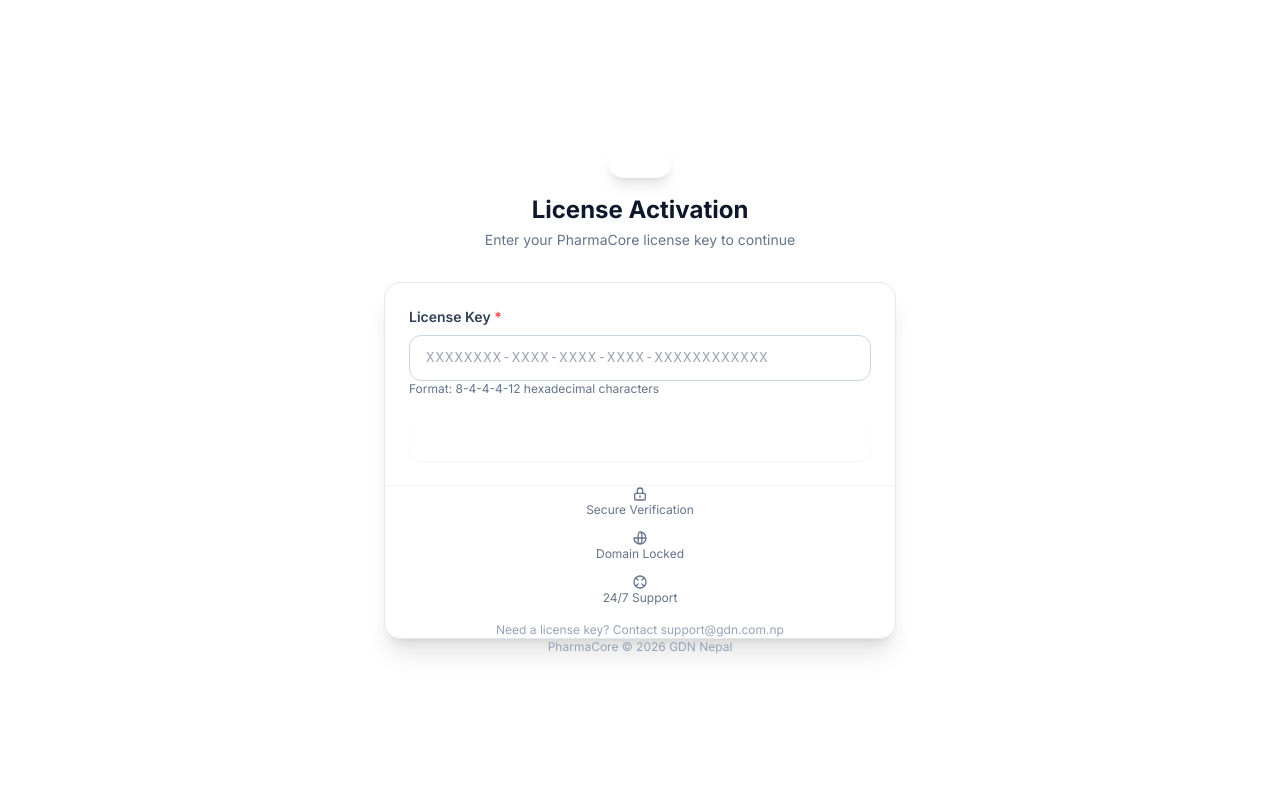
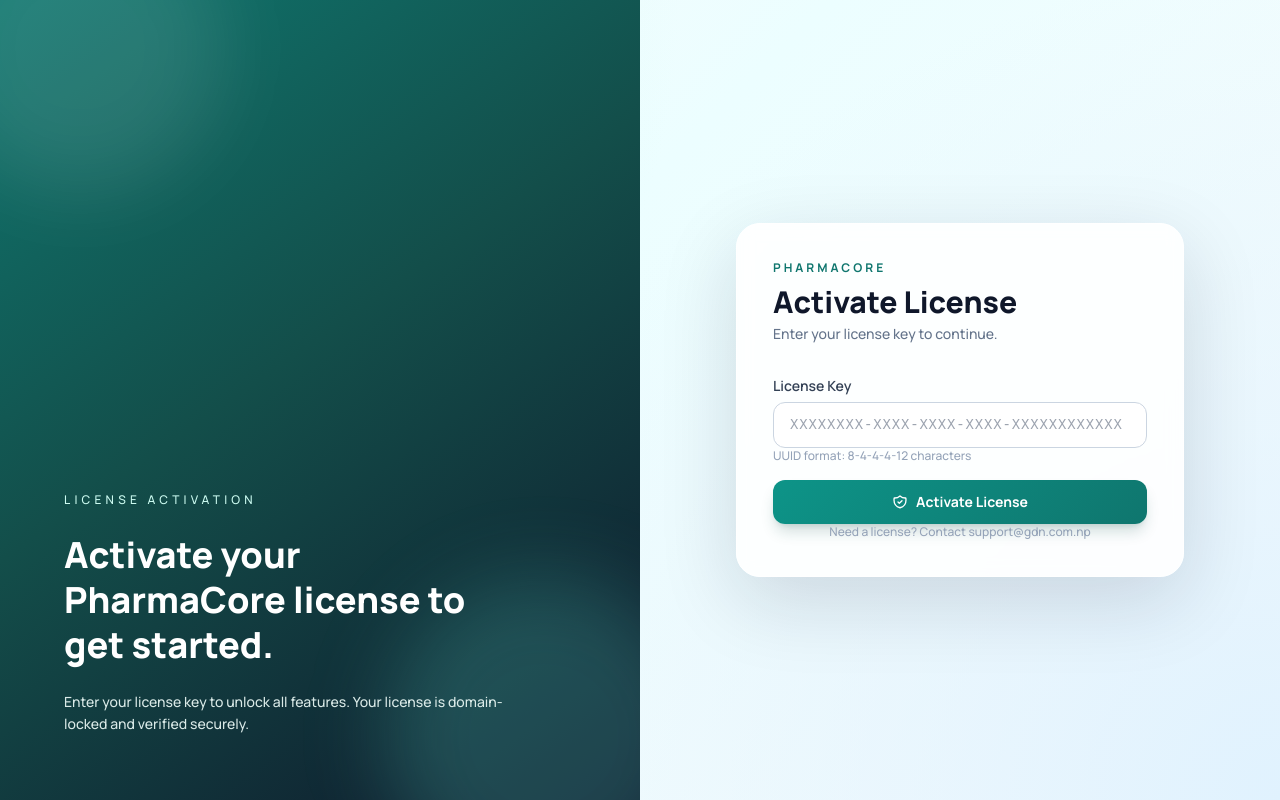
Before and after one commit to gdnnepal/PharmaCore, a PHP site: page /activate.php in a window 1280 px wide. Run offline with PHP 8.4, Linux system fonts and the light colour scheme; data that the repository does not hold is empty; some libraries are stand-ins or nearby versions.

Commit message:
ui: redesign activate.php to match login page theme (split layout, Manrope font, teal gradient)

```diff
--- a/activate.php
+++ b/activate.php
@@ -144,63 +144,53 @@ if($pdo !== null && $success === '' && $error === ''){
     <link rel="stylesheet" href="<?= h($baseUrl . '/css/style.css') ?>">
     <link rel="preconnect" href="https://fonts.googleapis.com">
     <link rel="preconnect" href="https://fonts.gstatic.com" crossorigin>
-    <link href="https://fonts.googleapis.com/css2?family=Inter:wght@400;500;600;700&display=swap" rel="stylesheet">
+    <link href="https://fonts.googleapis.com/css2?family=Manrope:wght@500;600;700;800&display=swap" rel="stylesheet">
     <style>
-        body { font-family: 'Inter', system-ui, sans-serif; }
-        .key-input { font-family: 'Courier New', monospace; letter-spacing: 0.08em; }
+        :root {
+            --ink: #0f172a;
+            --mint: #0d9488;
+            --mint-deep: #0f766e;
+            --sand: #f8fafc;
+        }
+        body { font-family: 'Manrope', system-ui, sans-serif; }
+        .key-input { font-family: 'Courier New', monospace; letter-spacing: 0.06em; }
         @keyframes spin { to { transform: rotate(360deg); } }
         .spinner { animation: spin 0.8s linear infinite; }
     </style>
 </head>
-<body class="min-h-screen bg-gradient-to-br from-slate-50 via-white to-teal-50 flex items-center justify-center p-6">
-    <div class="w-full max-w-lg">
+<body class="min-h-screen bg-[radial-gradient(circle_at_top_left,_#ccfbf1,_transparent_45%),radial-gradient(circle_at_bottom_right,_#e0f2fe,_transparent_55%),linear-gradient(135deg,#f8fafc_0%,#ecfeff_40%,#f8fafc_100%)] text-slate-800">
+    <div class="min-h-screen grid lg:grid-cols-2">
+        <!-- Left panel — same as login page -->
+        <section class="hidden lg:flex relative overflow-hidden p-12 xl:p-16 bg-[linear-gradient(145deg,#0f766e_0%,#134e4a_45%,#0f172a_100%)] text-white">
+            <div class="absolute -top-24 -left-16 w-72 h-72 rounded-full bg-white/10 blur-2xl"></div>
+            <div class="absolute -bottom-24 -right-16 w-80 h-80 rounded-full bg-teal-300/20 blur-2xl"></div>
+            <div class="relative z-10 max-w-md self-end space-y-6">
+                <p class="text-xs tracking-[0.35em] uppercase text-teal-100">License Activation</p>
+                <h1 class="text-4xl font-extrabold leading-tight">Activate your PharmaCore license to get started.</h1>
+                <p class="text-teal-50/90 text-sm leading-relaxed">Enter your license key to unlock all features. Your license is domain-locked and verified securely.</p>
+            </div>
+        </section>
 
-        <!-- Logo / Brand -->
-        <div class="text-center mb-8">
-            <div class="inline-flex items-center justify-center w-16 h-16 rounded-2xl bg-gradient-to-br from-teal-600 to-teal-800 shadow-lg mb-4">
-                <svg class="w-8 h-8 text-white" fill="none" stroke="currentColor" viewBox="0 0 24 24">
-                    <path stroke-linecap="round" stroke-linejoin="round" stroke-width="1.8" d="M9 12l2 2 4-4m5.618-4.016A11.955 11.955 0 0112 2.944a11.955 11.955 0 01-8.618 3.04A12.02 12.02 0 003 9c0 5.591 3.824 10.29 9 11.622 5.176-1.332 9-6.03 9-11.622 0-1.042-.133-2.052-.382-3.016z"/>
-                </svg>
-            </div>
-            <h1 class="text-2xl font-bold text-slate-900">License Activation</h1>
-            <p class="text-slate-500 text-sm mt-1">Enter your PharmaCore license key to continue</p>
+        <!-- Right panel — activation form -->
+        <section class="flex items-center justify-center p-6 sm:p-10">
+            <div class="w-full max-w-md bg-white/90 backdrop-blur rounded-3xl border border-white shadow-[0_24px_80px_rgba(15,23,42,0.14)] p-7 sm:p-9">
+                <div class="mb-8">
+                    <p class="text-xs font-bold tracking-[0.25em] uppercase text-teal-700">PharmaCore</p>
+                    <h2 class="mt-2 text-3xl font-extrabold text-slate-900">Activate License</h2>
+                    <p class="mt-1 text-sm text-slate-500">Enter your license key to continue.</p>
                 </div>
 
-        <!-- Card -->
-        <div class="bg-white rounded-2xl shadow-xl border border-slate-200/60 overflow-hidden">
-
-            <!-- Status banner (error from previous redirect) -->
                 <?php if($error !== ''): ?>
-            <div class="px-6 pt-5">
-                <div class="flex items-start gap-3 p-4 rounded-xl bg-red-50 border border-red-200 text-sm text-red-700">
-                    <svg class="w-4 h-4 mt-0.5 flex-shrink-0" fill="currentColor" viewBox="0 0 20 20">
-                        <path fill-rule="evenodd" d="M10 18a8 8 0 100-16 8 8 0 000 16zM8.707 7.293a1 1 0 00-1.414 1.414L8.586 10l-1.293 1.293a1 1 0 101.414 1.414L10 11.414l1.293 1.293a1 1 0 001.414-1.414L11.414 10l1.293-1.293a1 1 0 00-1.414-1.414L10 8.586 8.707 7.293z" clip-rule="evenodd"/>
-                    </svg>
-                    <span id="errorBanner"><?= h($error) ?></span>
-                </div>
-            </div>
+                    <div class="mb-4 rounded-xl border border-red-200 bg-red-50 px-4 py-3 text-sm text-red-700"><?= h($error) ?></div>
+                <?php endif; ?>
+                <?php if($success !== ''): ?>
+                    <div class="mb-4 rounded-xl border border-teal-200 bg-teal-50 px-4 py-3 text-sm text-teal-800"><?= h($success) ?></div>
                 <?php endif; ?>
 
-            <?php if($success !== ''): ?>
-            <div class="px-6 pt-5">
-                <div class="flex items-start gap-3 p-4 rounded-xl bg-emerald-50 border border-emerald-200 text-sm text-emerald-700">
-                    <svg class="w-4 h-4 mt-0.5 flex-shrink-0" fill="currentColor" viewBox="0 0 20 20">
-                        <path fill-rule="evenodd" d="M10 18a8 8 0 100-16 8 8 0 000 16zm3.707-9.293a1 1 0 00-1.414-1.414L9 10.586 7.707 9.293a1 1 0 00-1.414 1.414l2 2a1 1 0 001.414 0l4-4z" clip-rule="evenodd"/>
-                    </svg>
-                    <span><?= h($success) ?></span>
-                </div>
-            </div>
-            <?php endif; ?>
-
-            <div class="p-6">
-                <form id="activateForm" method="POST" novalidate>
+                <form id="activateForm" method="POST" novalidate class="space-y-4">
                     <input type="hidden" name="csrf" value="<?= h($csrfToken) ?>">
-
-                    <div class="space-y-4">
                     <div>
-                            <label class="block text-sm font-semibold text-slate-700 mb-2">
-                                License Key <span class="text-red-500">*</span>
-                            </label>
+                        <label class="mb-1.5 block text-sm font-semibold text-slate-700">License Key</label>
                         <input
                             type="text"
                             id="licenseKeyInput"
@@ -209,58 +199,31 @@ if($pdo !== null && $success === '' && $error === ''){
                             autocomplete="off"
                             spellcheck="false"
                             placeholder="XXXXXXXX-XXXX-XXXX-XXXX-XXXXXXXXXXXX"
-                                class="key-input w-full px-4 py-3 border border-slate-300 rounded-xl text-slate-900 placeholder-slate-400 focus:outline-none focus:ring-2 focus:ring-teal-500 focus:border-transparent transition text-sm"
+                            class="key-input w-full rounded-xl border border-slate-300 bg-white px-4 py-3 outline-none transition focus:border-teal-600 focus:ring-4 focus:ring-teal-100 text-sm"
                         >
-                            <p class="text-xs text-slate-500 mt-1.5">Format: 8-4-4-4-12 hexadecimal characters</p>
+                        <p class="text-xs text-slate-400 mt-1.5">UUID format: 8-4-4-4-12 characters</p>
                     </div>
 
-                        <!-- Result area (shown after AJAX response) -->
+                    <!-- Result area -->
                     <div id="resultArea" class="hidden"></div>
 
                     <button
                         type="submit"
                         id="activateBtn"
-                            class="w-full flex items-center justify-center gap-2 bg-gradient-to-r from-teal-600 to-teal-700 hover:from-teal-700 hover:to-teal-800 text-white font-semibold py-3 px-6 rounded-xl transition shadow-sm hover:shadow-md"
+                        class="w-full rounded-xl bg-[linear-gradient(135deg,var(--mint)_0%,var(--mint-deep)_100%)] px-4 py-3 text-sm font-bold text-white shadow-lg shadow-teal-900/20 transition hover:translate-y-[-1px] flex items-center justify-center gap-2"
                     >
                         <svg id="btnIcon" class="w-4 h-4" fill="none" stroke="currentColor" viewBox="0 0 24 24">
                             <path stroke-linecap="round" stroke-linejoin="round" stroke-width="2" d="M9 12l2 2 4-4m5.618-4.016A11.955 11.955 0 0112 2.944a11.955 11.955 0 01-8.618 3.04A12.02 12.02 0 003 9c0 5.591 3.824 10.29 9 11.622 5.176-1.332 9-6.03 9-11.622 0-1.042-.133-2.052-.382-3.016z"/>
                         </svg>
                         <span id="btnText">Activate License</span>
                     </button>
-                    </div>
                 </form>
-            </div>
 
-            <!-- Footer info -->
-            <div class="px-6 pb-6 border-t border-slate-100 pt-4">
-                <div class="grid grid-cols-3 gap-3 text-center text-xs text-slate-500">
-                    <div class="flex flex-col items-center gap-1">
-                        <svg class="w-4 h-4 text-teal-500" fill="none" stroke="currentColor" viewBox="0 0 24 24">
-                            <path stroke-linecap="round" stroke-linejoin="round" stroke-width="2" d="M12 15v2m-6 4h12a2 2 0 002-2v-6a2 2 0 00-2-2H6a2 2 0 00-2 2v6a2 2 0 002 2zm10-10V7a4 4 0 00-8 0v4h8z"/>
-                        </svg>
-                        <span>Secure Verification</span>
-                    </div>
-                    <div class="flex flex-col items-center gap-1">
-                        <svg class="w-4 h-4 text-teal-500" fill="none" stroke="currentColor" viewBox="0 0 24 24">
-                            <path stroke-linecap="round" stroke-linejoin="round" stroke-width="2" d="M21 12a9 9 0 01-9 9m9-9a9 9 0 00-9-9m9 9H3m9 9a9 9 0 01-9-9m9 9c1.657 0 3-4.03 3-9s-1.343-9-3-9m0 18c-1.657 0-3-4.03-3-9s1.343-9 3-9"/>
-                        </svg>
-                        <span>Domain Locked</span>
-                    </div>
-                    <div class="flex flex-col items-center gap-1">
-                        <svg class="w-4 h-4 text-teal-500" fill="none" stroke="currentColor" viewBox="0 0 24 24">
-                            <path stroke-linecap="round" stroke-linejoin="round" stroke-width="2" d="M18.364 5.636l-3.536 3.536m0 5.656l3.536 3.536M9.172 9.172L5.636 5.636m3.536 9.192l-3.536 3.536M21 12a9 9 0 11-18 0 9 9 0 0118 0z"/>
-                        </svg>
-                        <span>24/7 Support</span>
-                    </div>
-                </div>
-                <p class="text-center text-xs text-slate-400 mt-4">
-                    Need a license key? Contact
-                    <a href="mailto:support@gdn.com.np" class="text-teal-600 hover:underline">support@gdn.com.np</a>
+                <p class="text-center text-xs text-slate-400 mt-6">
+                    Need a license? Contact <a href="mailto:support@gdn.com.np" class="text-teal-600 hover:underline font-medium">support@gdn.com.np</a>
                 </p>
             </div>
-        </div>
-
-        <p class="text-center text-xs text-slate-400 mt-6">PharmaCore &copy; <?= date('Y') ?> GDN Nepal</p>
+        </section>
     </div>
 
     <script>
@@ -272,7 +235,6 @@ if($pdo !== null && $success === '' && $error === ''){
         var resultArea = document.getElementById('resultArea');
         var input      = document.getElementById('licenseKeyInput');
 
-        // Auto-uppercase the key as user types
         input.addEventListener('input', function(){
             var pos = this.selectionStart;
             this.value = this.value.toUpperCase();
@@ -293,30 +255,22 @@ if($pdo !== null && $success === '' && $error === ''){
         function showResult(success, message){
             resultArea.classList.remove('hidden');
             if(success){
-                resultArea.innerHTML = '<div class="flex items-start gap-3 p-4 rounded-xl bg-emerald-50 border border-emerald-200 text-sm text-emerald-700">'
-                    + '<svg class="w-4 h-4 mt-0.5 flex-shrink-0" fill="currentColor" viewBox="0 0 20 20"><path fill-rule="evenodd" d="M10 18a8 8 0 100-16 8 8 0 000 16zm3.707-9.293a1 1 0 00-1.414-1.414L9 10.586 7.707 9.293a1 1 0 00-1.414 1.414l2 2a1 1 0 001.414 0l4-4z" clip-rule="evenodd"/></svg>'
-                    + '<span>' + message + '</span></div>';
+                resultArea.innerHTML = '<div class="rounded-xl border border-teal-200 bg-teal-50 px-4 py-3 text-sm text-teal-800">' + message + '</div>';
             } else {
-                resultArea.innerHTML = '<div class="flex items-start gap-3 p-4 rounded-xl bg-red-50 border border-red-200 text-sm text-red-700">'
-                    + '<svg class="w-4 h-4 mt-0.5 flex-shrink-0" fill="currentColor" viewBox="0 0 20 20"><path fill-rule="evenodd" d="M10 18a8 8 0 100-16 8 8 0 000 16zM8.707 7.293a1 1 0 00-1.414 1.414L8.586 10l-1.293 1.293a1 1 0 101.414 1.414L10 11.414l1.293 1.293a1 1 0 001.414-1.414L11.414 10l1.293-1.293a1 1 0 00-1.414-1.414L10 8.586 8.707 7.293z" clip-rule="evenodd"/></svg>'
-                    + '<span>' + message + '</span></div>';
+                resultArea.innerHTML = '<div class="rounded-xl border border-red-200 bg-red-50 px-4 py-3 text-sm text-red-700">' + message + '</div>';
             }
         }
 
         form.addEventListener('submit', function(e){
             e.preventDefault();
-
             var key = input.value.trim();
             if(key === ''){
                 showResult(false, 'Please enter your license key.');
                 return;
             }
-
             setLoading(true);
             resultArea.classList.add('hidden');
-
             var formData = new FormData(form);
-
             fetch(window.location.href, {
                 method: 'POST',
                 headers: { 'X-Requested-With': 'XMLHttpRequest' },
@@ -329,12 +283,12 @@ if($pdo !== null && $success === '' && $error === ''){
                     showResult(true, data.message + ' Redirecting...');
                     setTimeout(function(){ window.location.href = data.redirect; }, 1500);
                 } else {
-                    showResult(false, data.message || 'Activation failed. Please try again.');
+                    showResult(false, data.message || 'Activation failed.');
                 }
             })
             .catch(function(){
                 setLoading(false);
-                showResult(false, 'Network error. Please check your connection and try again.');
+                showResult(false, 'Network error. Check your connection.');
             });
         });
     })();
```
Lines whose indentation alone changed are shown as unchanged.
